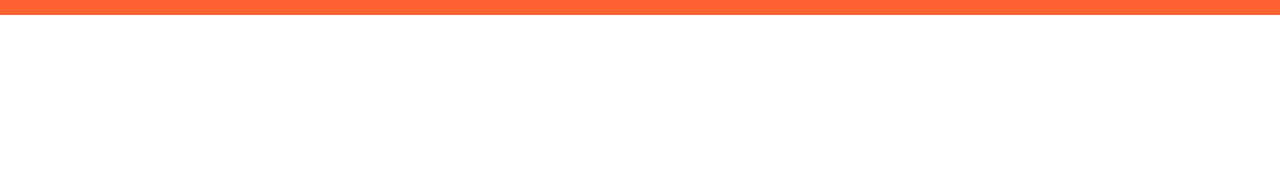
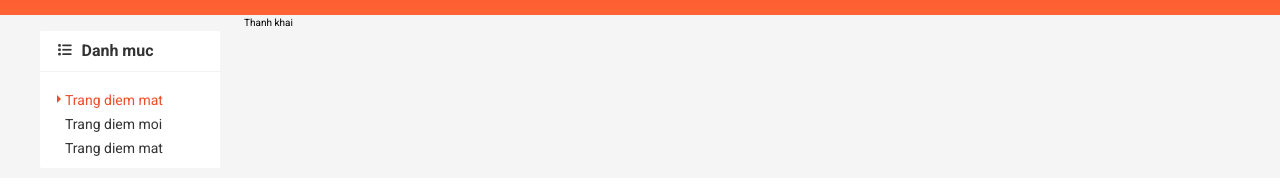
Before and after one commit to MaiThanhKhai/TK_shop, a plain HTML site: page index.html in a window 1280 px wide. Shown: the part 105-300 px from the top of the page. Drawn offline with nearby package versions, Linux system fonts and the light colour scheme.

Commit message:
dung khung va css cho phan danh muc

```diff
--- a/assets/css/base.css
+++ b/assets/css/base.css
@@ -34,6 +34,21 @@ html {
 .grid__row {
     display: flex;
     flex-wrap: wrap;
+    margin-left: -12px;
+    margin-right: -12px;
+}
+
+/* test */
+
+.grid__column-2 {
+    padding-left: 12px ;
+    padding-right: 12px;
+    width: 16.6667%;
+}
+.grid__column-10 {
+    padding-left: 12px ;
+    padding-right: 12px;
+    width: 83.3334%;
 }
 
 /* Animation */
--- a/assets/css/main.css
+++ b/assets/css/main.css
@@ -858,3 +858,70 @@
 .header__cart-view-cart:hover {
     background-color: #F05D41;
 }
+
+/* app container */
+
+.app_container {
+    background-color: #F5F5F5;
+}
+
+.category {
+    background-color: var(--white-color);
+    border-radius: 2px;
+}
+
+.category__heading {
+    font-size: 1.6rem;
+    color: var(--text-color);
+    padding: 12px 16px;
+    border-bottom: 1px solid rgba(0, 0, 0, 0.05);
+}
+
+.category__heading-icon {
+    margin-right: 4px;
+    font-size: 1.4rem;
+    position: relative;
+    top: -1px;
+}
+
+.category-list {
+    padding: 0 0 8px 0;
+    list-style: none;
+    margin-left: 9px;
+}
+
+.category-item {
+
+}
+
+.category-item--active .category-item__link {
+    color: var(--primary-color);
+
+}
+
+.category-item--active .category-item__link::before {
+    content: "";
+    top: 50%;
+    left: 8px;
+    position: absolute;
+    border: 4px solid ;
+    transform: translateY(calc(-50% - 1px));
+    border-color: transparent transparent transparent var(--primary-color) ;
+
+}
+
+.category-item__link {
+    text-decoration: none;
+    color: var(--text-color);
+    font-size: 1.4rem;
+    position: relative;
+    padding: 4px 16px ;
+    display: block;
+    transition: right linear 0.1s;
+    right: 0;
+}
+
+.category-item__link:hover {
+    right: -4px;
+    color: var(--primary-color);
+}
--- a/index.html
+++ b/index.html
@@ -66,22 +66,24 @@
                                 <ul class="header__notify-list">
                                     <li class="header__notify-item header__notify-item--viewed">
                                         <a href="" class="header__notify-link">
-                                            <img src="https://down-vn.img.susercontent.com/file/vn-11134258-7ras8-m1rgv1ikgz3zecalt="
+                                            <img src="https://tse4.mm.bing.net/th?id=OIP.rZJw3olT8we8oMY041ZT3gHaFw&pid=Api&P=0&h=180"
                                                 alt="Dep" class="header__notify-img">
                                             <div class="header__notify-info">
                                                 <span class="header__notify-name">Mỹ phẩm Ohui chính hãng </span>
-                                                <span class="header__notify-descriotion">Mô tả mỹ phẩm Ohui chính hãng </span>
+                                                <span class="header__notify-descriotion">Mô tả mỹ phẩm Ohui chính hãng
+                                                </span>
                                             </div>
                                         </a>
                                     </li>
 
                                     <li class="header__notify-item header__notify-item--viewed">
                                         <a href="" class="header__notify-link">
-                                            <img src="https://down-vn.img.susercontent.com/file/vn-11134258-7ras8-m1rgv1ikgz3zecalt="
+                                            <img src="https://tse4.mm.bing.net/th?id=OIP.rZJw3olT8we8oMY041ZT3gHaFw&pid=Api&P=0&h=180"
                                                 alt="Dep" class="header__notify-img">
                                             <div class="header__notify-info">
                                                 <span class="header__notify-name">Mỹ phẩm Ohui chính hãng </span>
-                                                <span class="header__notify-descriotion">Mô tả mỹ phẩm Ohui chính hãng </span>
+                                                <span class="header__notify-descriotion">Mô tả mỹ phẩm Ohui chính hãng
+                                                </span>
                                             </div>
                                         </a>
                                     </li>
@@ -91,7 +93,8 @@
                                             <img src="./assets/img/app-store.png" alt="Dep" class="header__notify-img">
                                             <div class="header__notify-info">
                                                 <span class="header__notify-name">Mỹ phẩm Ohui chính hãng </span>
-                                                <span class="header__notify-descriotion">Mô tả mỹ phẩm Ohui chính hãng </span>
+                                                <span class="header__notify-descriotion">Mô tả mỹ phẩm Ohui chính hãng
+                                                </span>
                                             </div>
                                         </a>
                                     </li>
@@ -115,7 +118,8 @@
                         <li class="header__navbar-icon header__navbar-item header__navbar-item--strong">Đăng nhập </li> -->
 
                         <li class="header__navbar-item header__navbar-user">
-                            <img src="https://tse1.mm.bing.net/th?id=OIP.FjmKikMxAIJDfK7lvslw0QHaHa&pid=Api&P=0&h=180" alt="" class="header__navbar-user-img">
+                            <img src="https://tse1.mm.bing.net/th?id=OIP.FjmKikMxAIJDfK7lvslw0QHaHa&pid=Api&P=0&h=180"
+                                alt="" class="header__navbar-user-img">
                             <span class="header__navbar-user-name">Thành Khải </span>
 
                             <ul class="header__navbar-user-menu">
@@ -281,7 +285,37 @@
 
         </header>
 
-        <div class="container">
+        <div class="app_container">
+            <div class="grid">
+                <div class="grid__row">
+                    <div class="grid__column-2">
+                        <nav class="category">
+
+                            <h3 class="category__heading">
+                                <i class="category__heading-icon fa-solid fa-list"></i>
+                                Danh muc
+                            </h3>
+                            <ul class="category-list">
+                                <li class="category-item category-item--active">
+                                    <a href="#" class="category-item__link ">Trang diem mat</a>
+                                </li>
+                                <li class="category-item">
+                                    <a href="#" class="category-item__link">Trang diem moi</a>
+                                </li>
+                                <li class="category-item">
+                                    <a href="#" class="category-item__link">Trang diem mat</a>
+                                </li>
+
+                            </ul>
+                        </nav>
+                    </div>
+
+                    <div class="grid__column-10">
+                        Thanh khai
+                    </div>
+
+                </div>
+            </div>
         </div>
 
         <footer class="footer">
```
